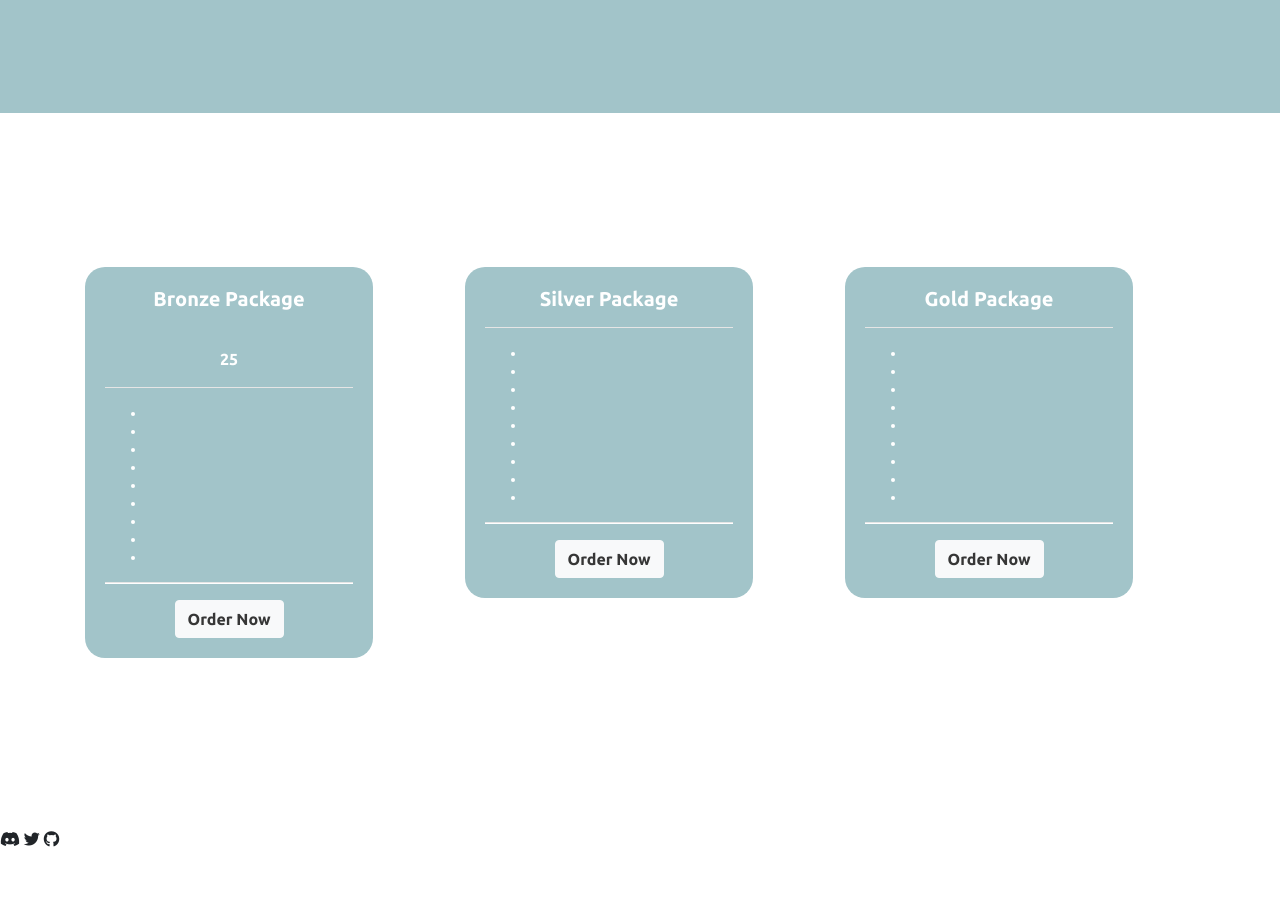
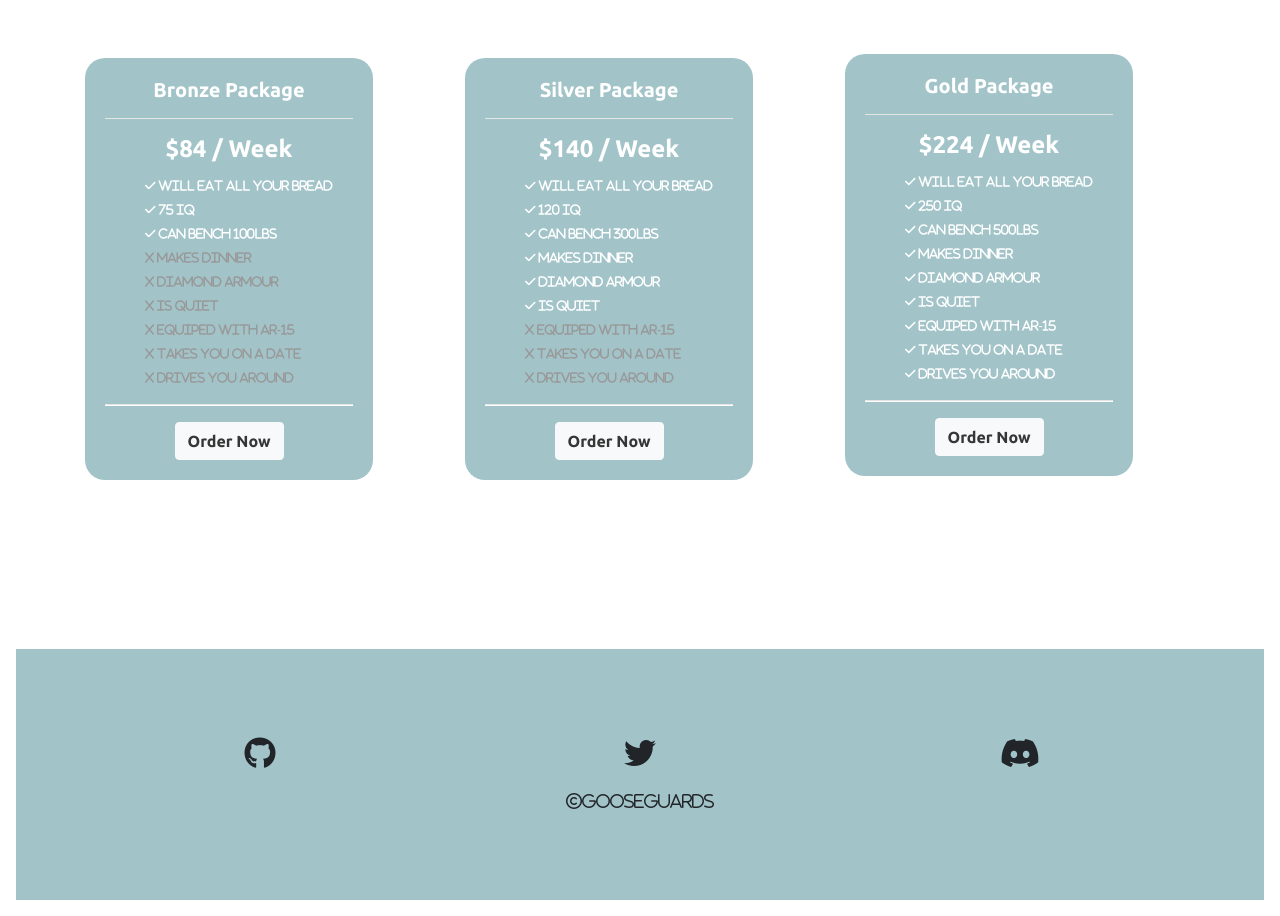
Before and after one commit to Nossuru/GooseGuards, a plain HTML site: page index.html in a window 1280 px wide. Shown: the part 1460-2376 px from the top of the page. Before the commit the page ends 2311 px from the top, so only its background shows below. Drawn offline with nearby package versions, Linux system fonts and the light colour scheme.

Commit message:
Update index.html

```diff
--- a/index.html
+++ b/index.html
@@ -19,8 +19,8 @@
         <script src="https://kit.fontawesome.com/82e8c0f8c1.js" crossorigin="anonymous"></script>
 </head>
 
-<body>
-
+<body  class="container-sm container-md container-lg container-xl container-xxl" style="height: 667p;">
+    <div class="w-auto p-3">
         <nav class="navbar navbar-expand-md bg-light navbar-light">
             <div class="container-fluid">
               <a class="navbar-brand" href="#">GooseGuards</a>
@@ -52,7 +52,7 @@
             </div>
 
             <div class="col">
-                <img id="title-logo" class="col-lg-12 col-md-12 gg-logo picture1 img-responsive" src="Images/GooseGuards2.png" alt="Logo">
+                <img id="title-logo" class="col-lg-12 col-md-12  gg-logo " style="height: 300px; width: auto;" src="Images/GooseGuards2.png" alt="Logo">
             </div>
         </div>
     </div>
@@ -68,65 +68,32 @@
 
         <div class="col">
         <i class="fa-regular fa-paper-plane pros-icon fa-4x"></i>
+        <h3 class="pros-title">Fast Service</h3>
+        <p class="pros-text">Goose Guard will arrive within 1 hour after purchase.</p>
 
         </div>
 
         <div class="col">
         <i class="fa-solid fa-medal pros-icon fa-4x"></i>
+        <h3 class="pros-title">Best Of The Best</h3>
+        <p class="pros-text">Carefully selected geese perfect for any guarding job.</p>
 
         </div>
 
         <div class="col">
         <i class="fa-solid fa-shield-halved pros-icon fa-4x"></i>
+        <h3 class="pros-title">Guaranteed Safety</h3>
+        <p class="pros-text">100% Success rate. Goose Guards will never let any intruders past it. </p>
 
          </div>
          </div>
         </div>
     </section>
-    <section id="pros-title" style="background-color: #fff;">
-        <div class="container text-center">
-            <div class="row ">
 
-        <div class="col">
-
-        <h3 class="pros-title">Fast Service</h3>
-
-        </div>
-
-        <div class="col">
-
-        <h3 class="pros-title">Best Of The Best</h3>
-
-        </div>
-
-        <div class="col">
-
-        <h3 class="pros-title">Guaranteed Safety</h3>
-
-         </div>
-         </div>
-        </div>
-    </section>
-    <section id="pros-text" style="background-color: #fff;">
-        <div class="container text-center">
-        <div class="row ">
-        <div class="col">
-        <p class="pros-text">Goose Guard will arrive within 1 hour after purchase.</p>
-        </div>
-        <div class="col">
-        <p class="pros-text">Carefully selected geese perfect for any guarding job.</p>
-        </div>
-        <div class="col">
-        <p class="pros-text">100% Success rate. Goose Guards will never let any intruders past it. </p>
-         </div>
-         </div>
-        </div>
-    </section>
     </div>
 
     <!-- reviews -->
-         <!-- <button type="button"><i class="fa-solid fa-chevron-left"></i></button> -->
-        <!-- <button type="button"><i class="fa-solid fa-chevron-right"></i></button> -->
+
     <section id="reviews">
 
 
@@ -142,9 +109,12 @@
 
 
               <div class="carousel-item">
-                <img class="review-pfp" src="/Images/Noss Logo.png" alt="Pfp">
-                <h5 class="review-name"></h5>
-                <h3 class="review-text">very stronk Goose</h3>
+                <img class="review-pfp" src="/Images/john.jpg" alt="Pfp">
+                <h5 class="review-name">John Ogre</h5>
+                <h3 class="review-text">
+                    "Cute goose" <br>
+                    "Look at his hat" <br>
+                    "Very stoic"</h3>
               </div>
 
 
@@ -176,27 +146,36 @@
 
 
         <div class="container text-center">
-            <div class="row">
+            <div class="row align-items-center">
               <div class="col">
                 <div class="card text-center mb-3" style="width: 18rem;">
                     <div class="card-body">
                       <h5 class="card-title" id="bronze">Bronze Package</h5>
-                      <br>
-                      <p class="price">25</p>
                       <hr>
                       <p class="card-text">
+                        <h4 class="price">$84 / Week</h4>
                         <ul>
-                            <li></li>
-                            <li></li>
-                            <li></li>
-                            <li></li>
-                            <li></li>
-                            <li></li>
-                            <li></li>
-                            <li></li>
-                            <li></li>
+                            <li class="fa-solid fa-check"> will eat all your bread</li>
+                            <br>
+                            <li class="fa-solid fa-check"> 75 IQ</li>
+                            <br>
+                            <li class="fa-solid fa-check"> Can bench 100lbs </li>
+                            <br>
+                            <li class="fa-solid fa-x no"> Makes dinner</li>
+                            <br>
+                            <li class="fa-solid fa-x no"> Diamond armour</li>
+                            <br>
+                            <li class="fa-solid fa-x no"> is quiet</li>
+                            <br>
+                            <li class="fa-solid fa-x no"> Equiped with AR-15</li>
+                            <br>
+                            <li class="fa-solid fa-x no"> takes you on a date</li>
+                            <br>
+                            <li class="fa-solid fa-x no"> Drives you around</li>
+
+
+                            <br>
                         </ul>
-                      </p>
                       <hr>
                       <a href="#" class="btn btn-light">Order Now</a>
                     </div>
@@ -208,16 +187,26 @@
                       <h5 class="card-title" id="silver">Silver Package</h5>
                       <hr>
                       <p class="card-text">
+                        <h4 class="price">$140 / Week</h4>
                         <ul>
-                            <li></li>
-                            <li></li>
-                            <li></li>
-                            <li></li>
-                            <li></li>
-                            <li></li>
-                            <li></li>
-                            <li></li>
-                            <li></li>
+                            <li class="fa-solid fa-check"> will eat all your bread</li>
+                            <br>
+                            <li class="fa-solid fa-check"> 120 IQ</li>
+                            <br>
+                            <li class="fa-solid fa-check"> Can bench 300lbs</li>
+                            <br>
+                            <li class="fa-solid fa-check"> Makes dinner</li>
+                            <br>
+                            <li class="fa-solid fa-check"> Diamond armour</li>
+                            <br>
+                            <li class="fa-solid fa-check"> is quiet</li>
+                            <br>
+                            <li class="fa-solid fa-x no"> Equiped with AR-15</li>
+                            <br>
+                            <li class="fa-solid fa-x no"> takes you on a date</li>
+                            <br>
+                            <li class="fa-solid fa-x no"> Drives you around</li>
+                            <br>
                         </ul>
                       </p>
                       <hr>
@@ -226,21 +215,33 @@
                   </div>
               </div>
               <div class="col">
-                <div class="card text-center mb-3" style="width: 18rem;">
+                <div class="card text-center mb-4" style="width: 18rem;">
                     <div class="card-body">
                       <h5 class="card-title" id="gold">Gold Package</h5>
                       <hr>
                       <p class="card-text">
+                        <h4 class="price">$224 / Week</h4>
                         <ul>
-                            <li></li>
-                            <li></li>
-                            <li></li>
-                            <li></li>
-                            <li></li>
-                            <li></li>
-                            <li></li>
-                            <li></li>
-                            <li></li>
+                            <li class="fa-solid fa-check"> will eat all your bread</li>
+                            <br>
+                            <li class="fa-solid fa-check"> 250 IQ</li>
+                            <br>
+                            <li class="fa-solid fa-check"> Can bench 500lbs</li>
+                            <br>
+                            <li class="fa-solid fa-check"> Makes dinner</li>
+                            <br>
+                            <li class="fa-solid fa-check"> Diamond armour</li>
+                            <br>
+                            <li class="fa-solid fa-check"> is quiet</li>
+                            <br>
+                            <li class="fa-solid fa-check"> Equiped with AR-15</li>
+                            <br>
+                            <li class="fa-solid fa-check"> takes you on a date</li>
+                            <br>
+                            <li class="fa-solid fa-check"> Drives you around</li>
+
+
+                            <br>
                         </ul>
                       </p>
                       <hr>
@@ -253,26 +254,36 @@
 
 
 
-
-
-
-
-
-
-
-
-
-
-
     </section>
 
 
     <!-- FOOTER -->
-    <section id="">
-        <i class="fa-brands fa-discord"></i>
-        <i class="fa-brands fa-twitter"></i>
-        <i class="fa-brands fa-github"></i>
+    <section id="footer">
+        <div class="container text-center">
+            <div class="row align-items-center">
+              <div class="col contact">
+                <i class="fa-brands fa-github fa-2x"><a href=""></a></i>
+              </div>
+              <div class="col contact">
+                <i class="fa-brands fa-twitter fa-2x"><a href=""></a></i>
+              </div>
+              <div class="col contact">
+                <i class="fa-brands fa-discord fa-2x" ><a href=""></a></i>
+              </div>
+            </div>
+          </div>
+
+          <div class="container text-center">
+            <div class="row align-items-center">
+              <div class="col">
+                <i class="fa-regular fa-copyright contact ">GooseGuards</i>
+              </div>
+              </div>
+            </div>
+          </div>
+
     </section>
+    </div>
 </body>
 
 </html>
```
